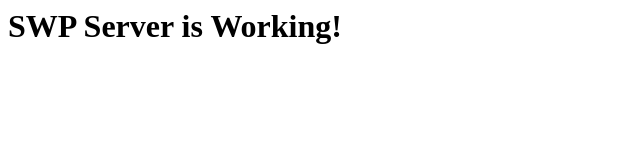
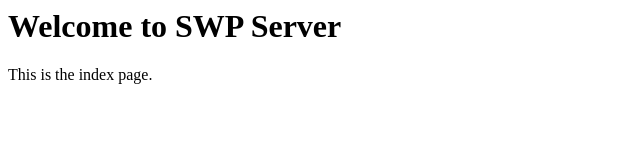
Before and after one commit to Websevel/Assignment-02, a plain HTML site: page src/www/index.html in a window 1280 px wide. Shown: the whole page, without its empty margins (0-640 px from the left). Drawn offline with Linux system fonts and the light colour scheme.

Commit message:
Add welcome message and description to index.html

```diff
--- a/src/www/index.html
+++ b/src/www/index.html
@@ -1 +1,2 @@
-<html><body><h1>SWP Server is Working!</h1></body></html>
+<h1>Welcome to SWP Server</h1>
+<p>This is the index page.</p>
```
